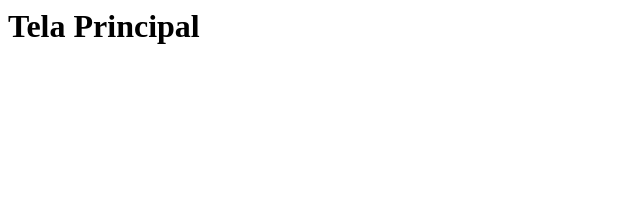
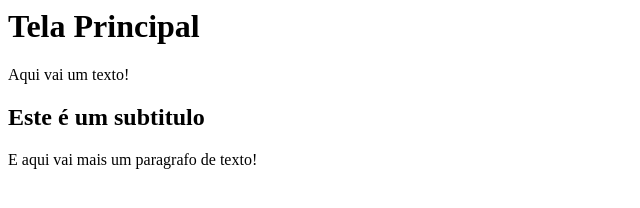
Before and after one commit to dnllink/curso-git, a plain HTML site: page index.html in a window 1280 px wide. Shown: the whole page, without its empty margins (0-640 px from the left). Drawn offline with Linux system fonts and the light colour scheme.

Commit message:
adicionado um segundo paragrafo ao index

```diff
--- a/index.html
+++ b/index.html
@@ -1,8 +1,11 @@
 <html>
 <head>
-<title>Campeão - Prototipo</title>
+    <title>Campeão - Prototipo</title>
 </head>
 <body>
-<h1>Tela Principal</h1>
+    <h1>Tela Principal</h1>
+    <p>Aqui vai um texto!</p>
+    <h2>Este é um subtitulo</h2>
+    <p>E aqui vai mais um paragrafo de texto!</p>
 </body>
 </html>
```
